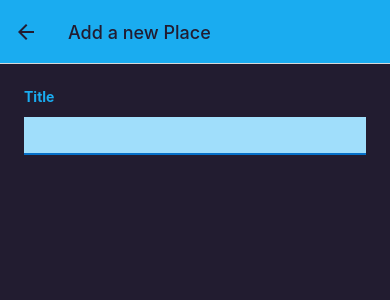
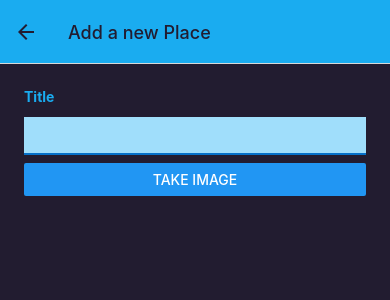
Before and after one commit to MeiCloudie/react-native-favorite-places-app, a React Native app: screen /AddPlace in a window 390 px wide. Shown: the top 300 px of the page. Built offline with nearby package versions, Linux system fonts and the light colour scheme.

Commit message:
feat: Taking Photos on Android

```diff
--- a/components/Places/ImagePicker.js
+++ b/components/Places/ImagePicker.js
@@ -0,0 +1,26 @@
+import { Alert, Button, View } from "react-native";
+import {
+  launchCameraAsync,
+  useCameraPermissions,
+  PermissionStatus,
+} from "expo-image-picker";
+
+function ImagePicker() {
+  async function takeImageHandler() {
+    const image = await launchCameraAsync({
+      allowsEditing: true,
+      aspect: [16, 9],
+      quality: 0.5,
+    });
+    console.log(image);
+  }
+
+  return (
+    <View>
+      <View></View>
+      <Button title="Take Image" onPress={takeImageHandler} />
+    </View>
+  );
+}
+
+export default ImagePicker;
--- a/components/Places/PlaceForm.js
+++ b/components/Places/PlaceForm.js
@@ -2,6 +2,7 @@ import { useState } from "react";
 import { ScrollView, StyleSheet, Text, TextInput, View } from "react-native";
 
 import { Colors } from "../../constants/colors";
+import ImagePicker from "./ImagePicker";
 
 function PlaceForm() {
   const [enteredTitle, setEnteredTitle] = useState("");
@@ -20,6 +21,7 @@ function PlaceForm() {
           value={enteredTitle}
         />
       </View>
+      <ImagePicker />
     </ScrollView>
   );
 }
```
